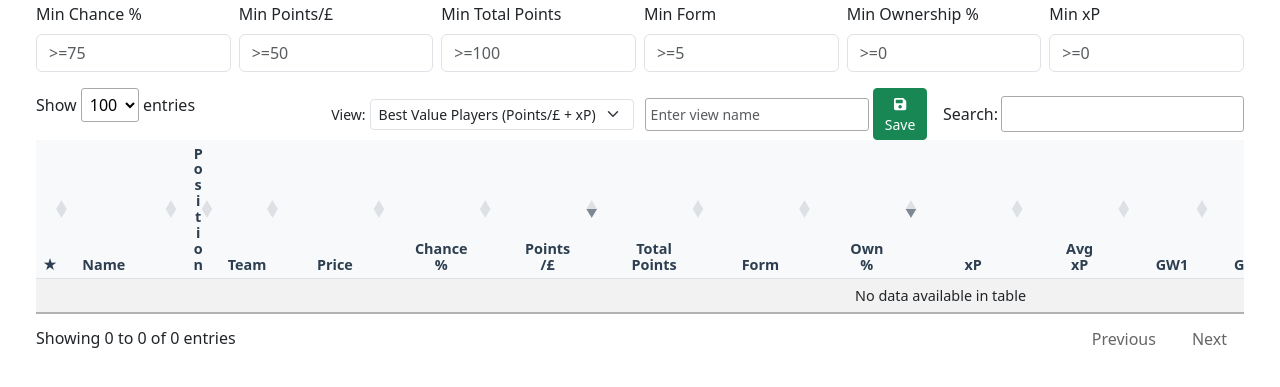
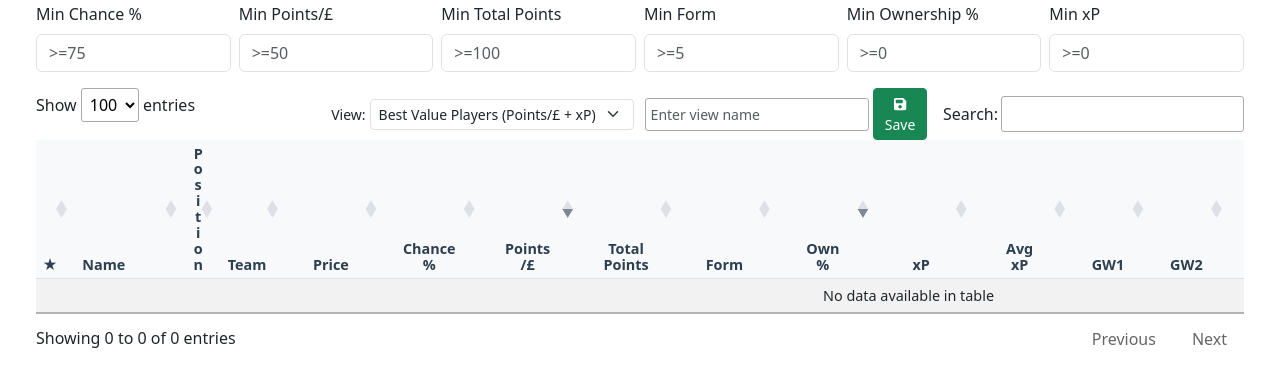
Before and after one commit to oos/FPL2, a Flask app: page /players2 in a window 1280 px wide. Shown: the part 188-575 px from the top of the page. Run offline with Flask 3, Linux system fonts and the light colour scheme; data that the repository does not hold is empty; some libraries are stand-ins or nearby versions.

Commit message:
ui(players2): slightly narrow Price..Avg xP columns again (72px) to reveal more GW columns

```diff
--- a/templates/players2.html
+++ b/templates/players2.html
@@ -54,9 +54,9 @@
     /* Team column narrower */
     #players2Table th:nth-child(4), #players2Table td:nth-child(4) { white-space: normal; min-width: 56px; padding-left: 0.3rem; padding-right: 0.3rem; }
 
-    /* Make Price through Avg xP moderately narrow to fit more GWs (cols 5..12) */
+    /* Make Price through Avg xP slightly narrower (cols 5..12) */
     #players2Table th:nth-child(n+5):nth-child(-n+12),
-    #players2Table td:nth-child(n+5):nth-child(-n+12) { min-width: 80px; }
+    #players2Table td:nth-child(n+5):nth-child(-n+12) { min-width: 72px; }
     /* Narrow star column */
     #players2Table th:nth-child(1), #players2Table td:nth-child(1) { width: 28px; }
     /* Compact GW columns and center align (GW1 starts at column 13: star,name,pos,team,price,chance,ppm,total,form,own,xP,Avg xP = 12) */
```
